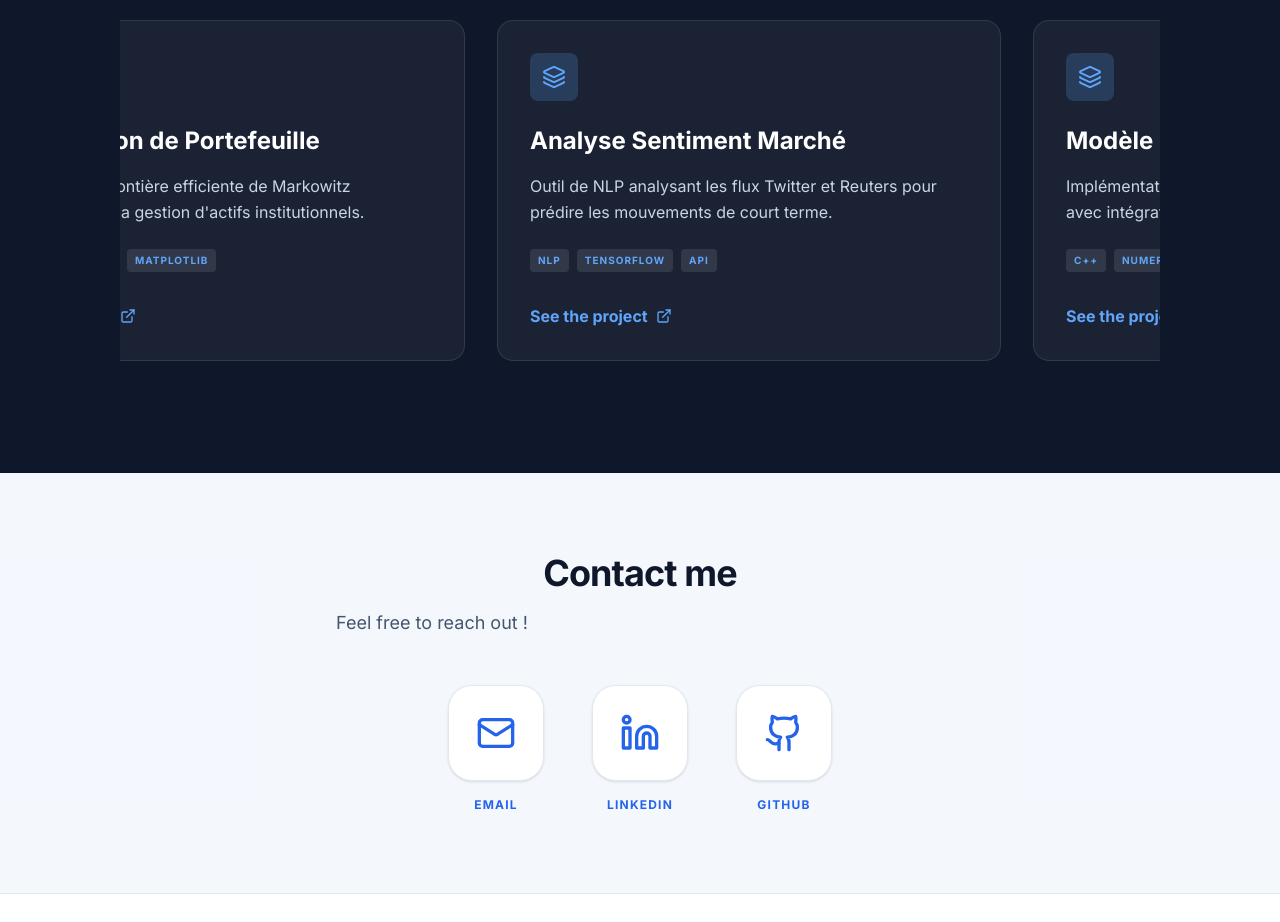
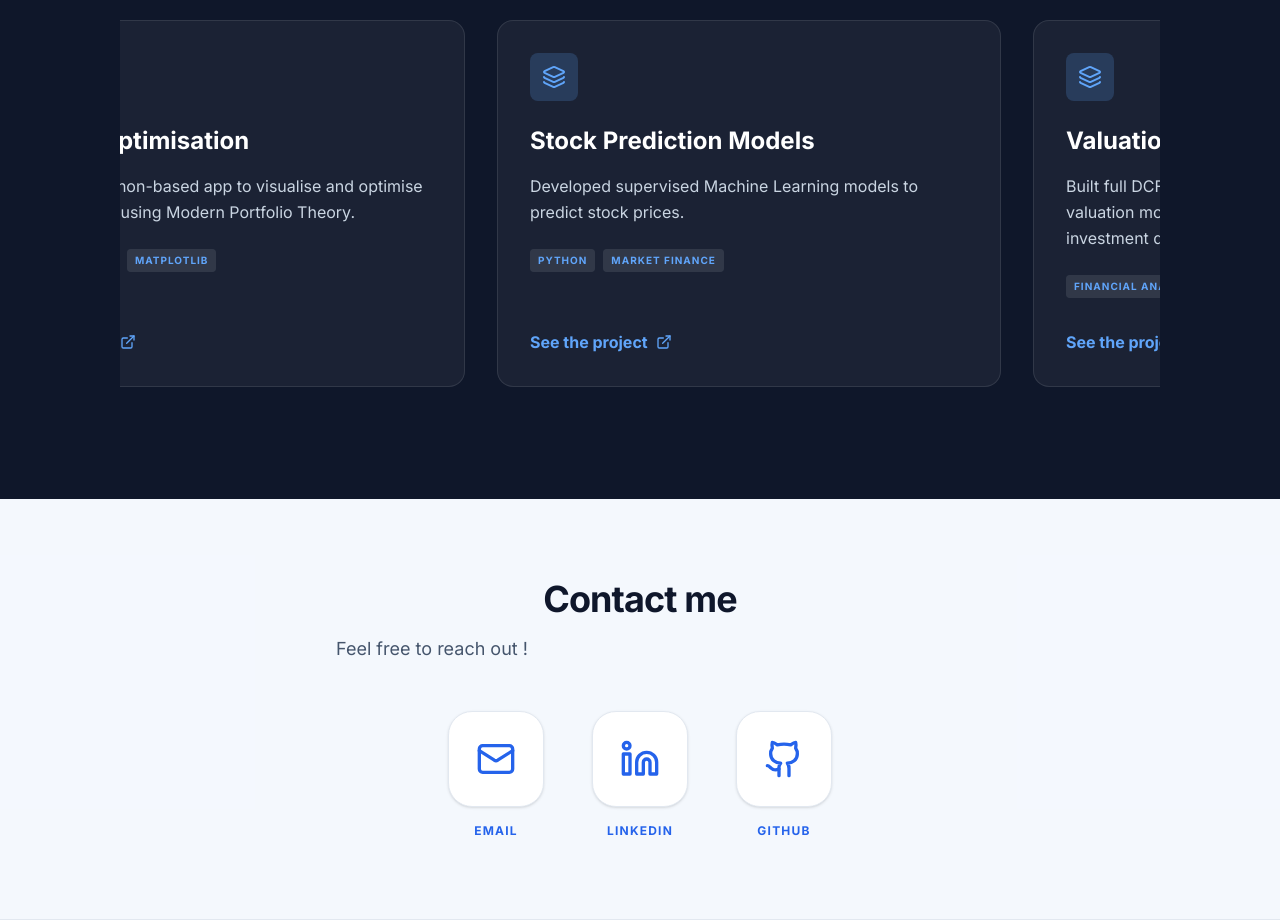
Before and after one commit to Julian-mrq/gemini-portfolio, a React (Vite) app: page / in a window 1280 px wide. Shown: the part 3880-4802 px from the top of the page. Built offline with nearby package versions, Linux system fonts and the light colour scheme.

Commit message:
projects done

```diff
--- a/src/App.tsx
+++ b/src/App.tsx
@@ -59,28 +59,28 @@ export default function App() {
 
   const projects = [
     {
-      title: "Modèle de Black-Scholes étendu",
-      desc: "Implémentation en C++ d'un moteur de pricing d'options avec intégration de la volatilité locale.",
-      tech: ["C++", "Numerical Methods"],
+      title: "Valuation models on Salesforce",
+      desc: "Built full DCF (5 years projection) and trading comps valuation models to assess Salesforce’s value and make investment decisions.",
+      tech: ["Financial analysis", "Financial modelling"],
       link: "#"
     },
     {
-      title: "Dashboard de Risque Temps Réel",
-      desc: "Application web visualisant l'exposition au risque d'un portefeuille d'actions via des APIs financières.",
-      tech: ["React", "Python", "WebSockets"],
-      link: "#"
+      title: "Option Pricing with AI",
+      desc: "Retrieved, preprocessed and analysed financial stocks data. Developed AI models to optimise European option pricing.",
+      tech: ["Python", "Machine Learning", "Deep Learning"],
+      link: "https://github.com/Julian-mrq/Option_pricing"
     },
     {
-      title: "Optimisation de Portefeuille",
-      desc: "Algorithme de frontière efficiente de Markowitz développé pour la gestion d'actifs institutionnels.",
+      title: "Portfolio Optimisation",
+      desc: "Developed a python-based app to visualise and optimise a stock portfolio using Modern Portfolio Theory.",
       tech: ["Python", "SciPy", "Matplotlib"],
-      link: "#"
+      link: "https://github.com/Julian-mrq/Portfolio_optimization"
     },
     {
-      title: "Analyse Sentiment Marché",
-      desc: "Outil de NLP analysant les flux Twitter et Reuters pour prédire les mouvements de court terme.",
-      tech: ["NLP", "TensorFlow", "API"],
-      link: "#"
+      title: "Stock Prediction Models",
+      desc: "Developed supervised Machine Learning models to predict stock prices.",
+      tech: ["Python", "Market finance"],
+      link: "https://github.com/Julian-mrq/AI-trading-bots"
     }
   ];
 
@@ -106,11 +106,6 @@ export default function App() {
             <span className="font-bold text-xl tracking-tight text-finance-dark">PORTFOLIO</span>
           </div>
           <div className="hidden md:flex gap-8 text-sm font-semibold text-finance-blue uppercase tracking-wider">
-            {/* <a href="#about" className="hover:text-finance-dark transition-colors">Accueil</a>
-            <a href="#education" className="hover:text-finance-dark transition-colors">education</a>
-            <a href="#experience" className="hover:text-finance-dark transition-colors">Expériences</a>
-            <a href="#extra" className="hover:text-finance-dark transition-colors">Activités</a>
-            <a href="#projects" className="hover:text-finance-dark transition-colors">projects</a> */}
             <a href="#about" className="hover:text-finance-dark transition-colors">Home</a>
             <a href="#education" className="hover:text-finance-dark transition-colors">Education</a>
             <a href="#experience" className="hover:text-finance-dark transition-colors">Professional experiences</a>
```
